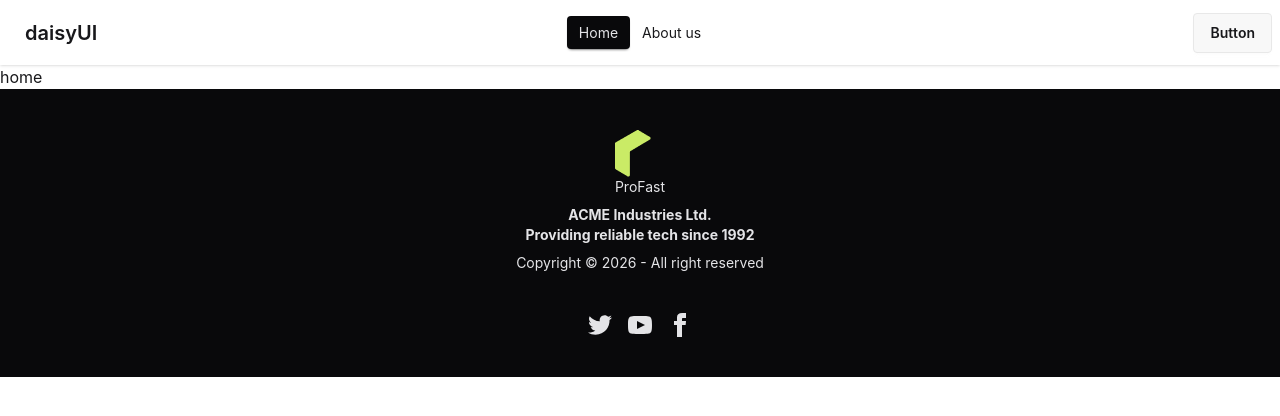
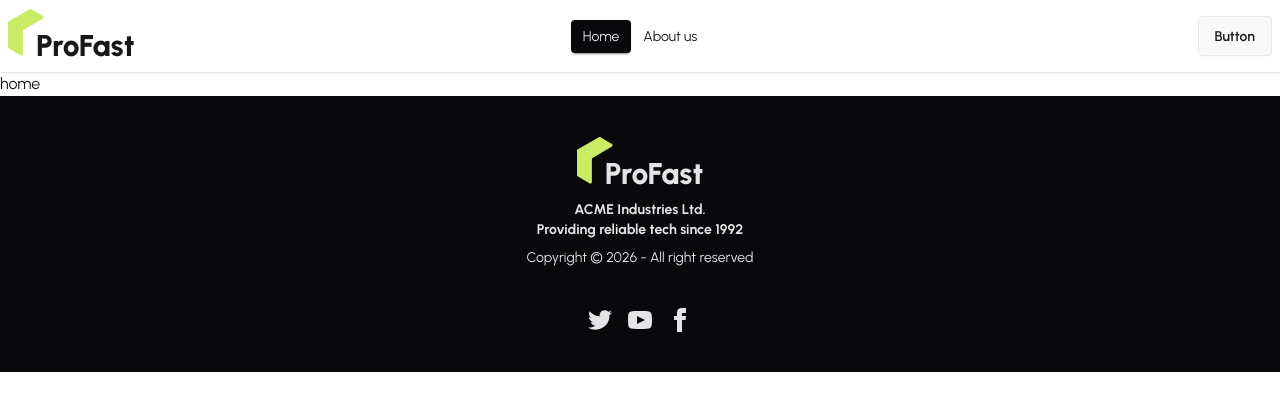
Before and after one commit to Srabonti721/zap-shift-client, a React (Vite) app: page / in a window 1280 px wide. Shown: the top 416 px of the page. Built offline with nearby package versions, Linux system fonts and the light colour scheme.

Commit message:
logo design complet

```diff
--- a/src/Pages/Shared/Navbar.jsx
+++ b/src/Pages/Shared/Navbar.jsx
@@ -1,4 +1,5 @@
 import { NavLink } from "react-router";
+import ProFastLogo from "./ProFastLogo/ProFastLogo";
 
 const Navbar = () => {
     const navItem = (
@@ -44,7 +45,7 @@
                         {navItem}
                     </ul>
                 </div>
-                <a className="btn btn-ghost text-xl">daisyUI</a>
+              <ProFastLogo/>
             </div>
             <div className="navbar-center hidden lg:flex">
                 <ul className="menu menu-horizontal px-1">{navItem}</ul>
--- a/src/Pages/Shared/ProFastLogo/ProFastLogo.jsx
+++ b/src/Pages/Shared/ProFastLogo/ProFastLogo.jsx
@@ -3,9 +3,9 @@
 
 const ProFastLogo = () => {
   return (
-    <div>
-        <img src={logo} alt="" />
-      <h2>ProFast</h2>
+    <div className='flex items-end'>
+        <img className='mb-2' src={logo} alt="" />
+      <h2 className='font-extrabold text-3xl -ml-2'>ProFast</h2>
     </div>
   )
 }
--- a/src/index.css
+++ b/src/index.css
@@ -1,2 +1,10 @@
+@import url('https://fonts.googleapis.com/css2?family=Urbanist:ital,wght@0,100..900;1,100..900&display=swap');
 @import "tailwindcss";
 @plugin "daisyui";
+
+.font-urbanist {
+    font-family: "Urbanist", sans-serif;
+    font-optical-sizing: auto;
+    font-weight: 400;
+    font-style: normal;
+}
--- a/src/main.jsx
+++ b/src/main.jsx
@@ -1,11 +1,13 @@
-import { StrictMode } from 'react'
-import { createRoot } from 'react-dom/client'
-import './index.css'
-import { RouterProvider } from 'react-router'
-import router from './Router/router.jsx'
+import { StrictMode } from "react";
+import { createRoot } from "react-dom/client";
+import { RouterProvider } from "react-router";
+import "./index.css";
+import router from "./Router/router.jsx";
 
-createRoot(document.getElementById('root')).render(
-  <StrictMode>
-   <RouterProvider router={router}></RouterProvider>
-  </StrictMode>,
-)
+createRoot(document.getElementById("root")).render(
+    <StrictMode>
+        <div className="font-urbanist max-w-7xl mx-auto">
+            <RouterProvider router={router}></RouterProvider>
+        </div>
+    </StrictMode>,
+);
```
